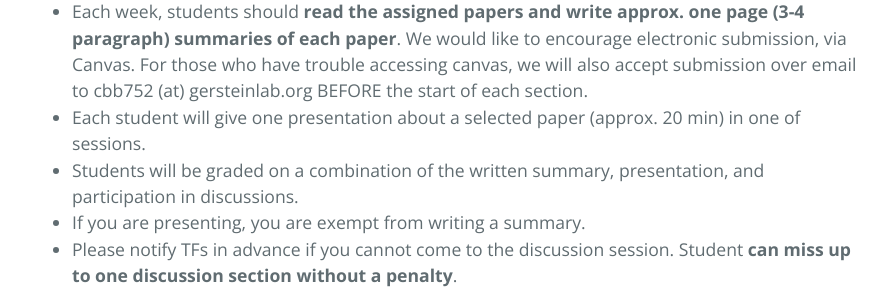
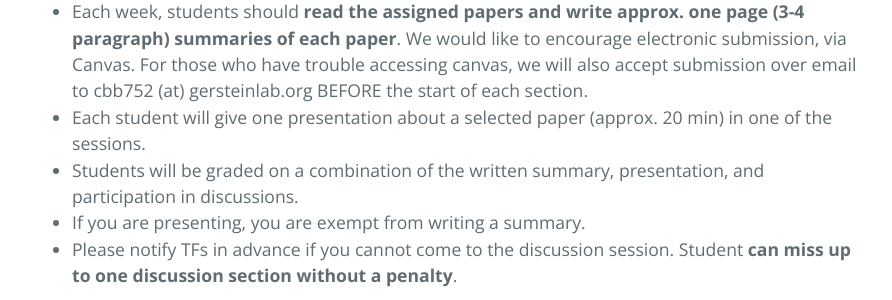
Before and after one commit to gersteinlab/cbb752b19, a Jekyll site: the page built from discussion.md, in a window 1280 px wide and 900 px high, scrolled down 746 px. Shown: the part 155-455 px from the top of the window, without its empty margins (192-1084 px from the left). Built offline with Jekyll 4.4.1, drawn with Linux system fonts in a browser that asks for light colours.

Commit message:
Update discussion.md

```diff
--- a/discussion.md
+++ b/discussion.md
@@ -18,7 +18,7 @@ The standard discussion section involves student presentations on 1 or 2 papers.
 
 * Each week, students should **read the assigned papers and write approx. one page (3-4 paragraph) summaries of each paper**.
 We would like to encourage electronic submission, via Canvas. For those who have trouble accessing canvas, we will also accept submission over email to cbb752 (at) gersteinlab.org BEFORE the start of each section.
-* Each student will give one presentation about a selected paper (approx. 20 min) in one of sessions.
+* Each student will give one presentation about a selected paper (approx. 20 min) in one of the sessions.
 * Students will be graded on a combination of the written summary, presentation, and participation in discussions.
 * If you are presenting, you are exempt from writing a summary.
 * Please notify TFs in advance if you cannot come to the discussion session. Student **can miss up to one discussion section without a penalty**.
```
